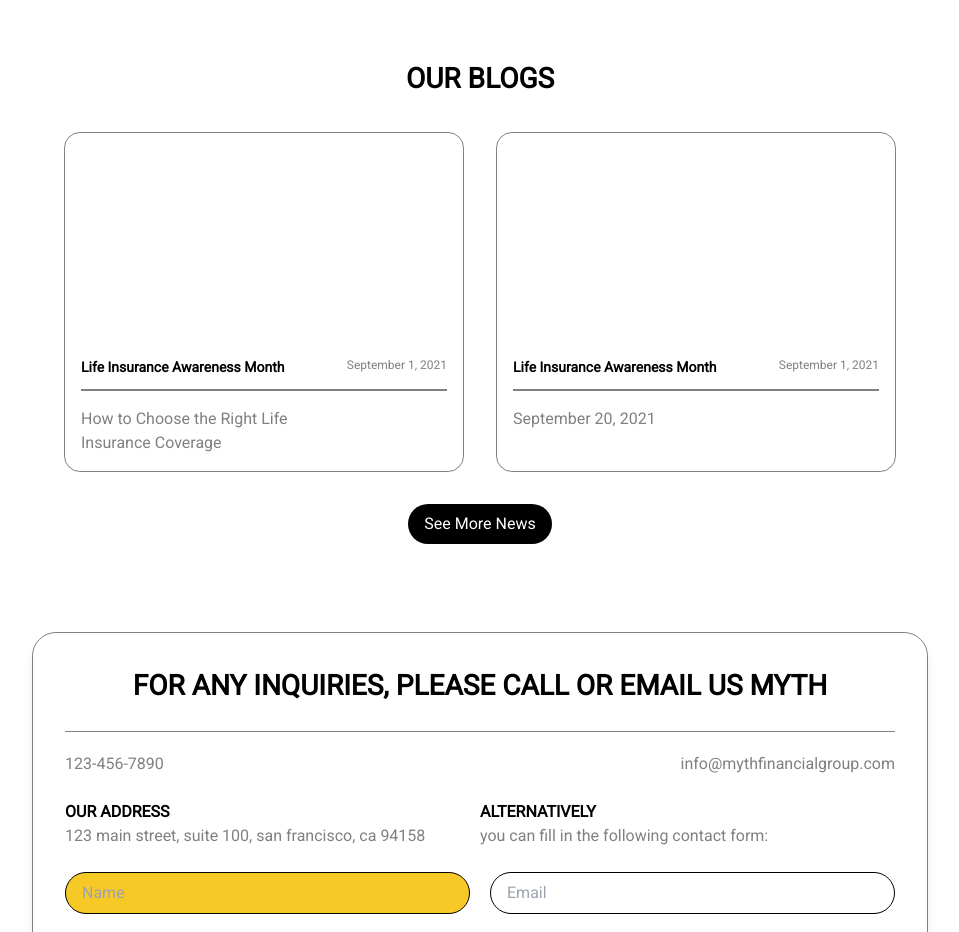
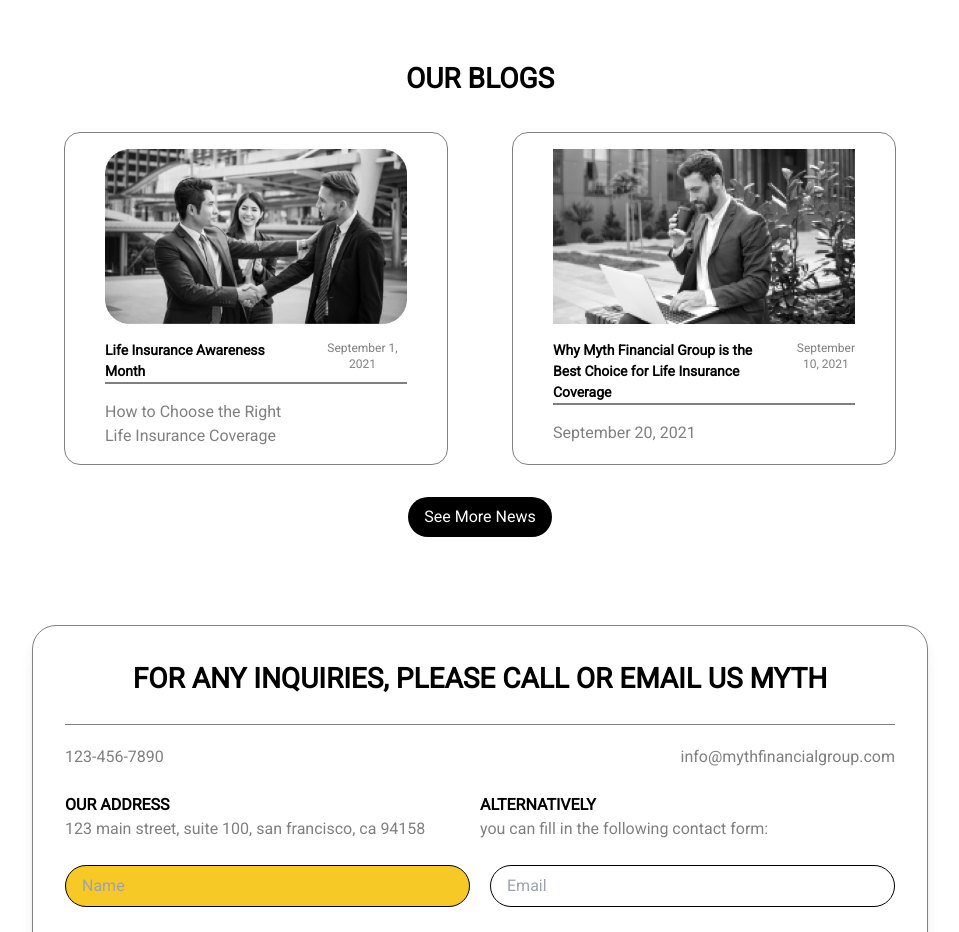
Before and after one commit to Crypto-git-dev/MFG-Frontend, a React (Create React App) app: page / in a window 1280 px wide. Shown: the part 1680-2612 px from the top of the page, without its empty margins (160-1119 px from the left). Built offline with nearby package versions, Linux system fonts and the light colour scheme.

Commit message:
Update image url of blogs

```diff
--- a/src/components/blogs/blogs.jsx
+++ b/src/components/blogs/blogs.jsx
@@ -5,11 +5,14 @@ const blogs = [
 		title: "Life Insurance Awareness Month",
 		date: "September 1, 2021",
 		subcaption: "How to Choose the Right Life Insurance Coverage",
+		imgurl: "images/205002500 1.jpg",
 	},
 	{
-		title: "Life Insurance Awareness Month",
-		date: "September 1, 2021",
+		title:
+			"Why Myth Financial Group is the Best Choice for Life Insurance Coverage",
+		date: "September 10, 2021",
 		subcaption: "September 20, 2021",
+		imgurl: "images/528447540 1.jpg",
 	},
 ];
 
@@ -20,17 +23,15 @@ const Blogs = () => {
 				<h2 class="text-2xl font-extrabold text-gray-900 mb-8 text-center">
 					OUR BLOGS
 				</h2>
-				<div class="grid grid-cols-2 gap-8">
+				<div class="grid grid-cols-2 gap-16">
 					{blogs.map((blog) => (
-						<div class="bg-gray-100 p-4 rounded-2xl border-grey10 border">
-							<div class="h-48 bg-gray-300 rounded-md mb-4"></div>
-							<div class="flex justify-between text-center">
-								<div class="text-sm font-semibold text-center">
-									{blog.title}
-								</div>
-								<div class="text-xs text-grey10 mb-4 text-center">
-									{blog.date}
-								</div>
+						<div class="bg-gray-100 p-4 px-10 rounded-2xl border-grey10 border">
+							<div class="h-54 bg-gray-300 rounded-md mb-4">
+								<img src={blog.imgurl}></img>
+							</div>
+							<div class="flex justify-between text-center gap-8">
+								<div class="text-sm font-semibold text-left">{blog.title}</div>
+								<div class="text-xs text-grey10 text-center">{blog.date}</div>
 							</div>
 							<div class="border-grey10 border"></div>
 							<div class="text-grey10 pt-4 w-2/3">{blog.subcaption}</div>
```
Also changed, not shown: public/images/205002500 1.jpg (added), public/images/528447540 1.jpg (added).
